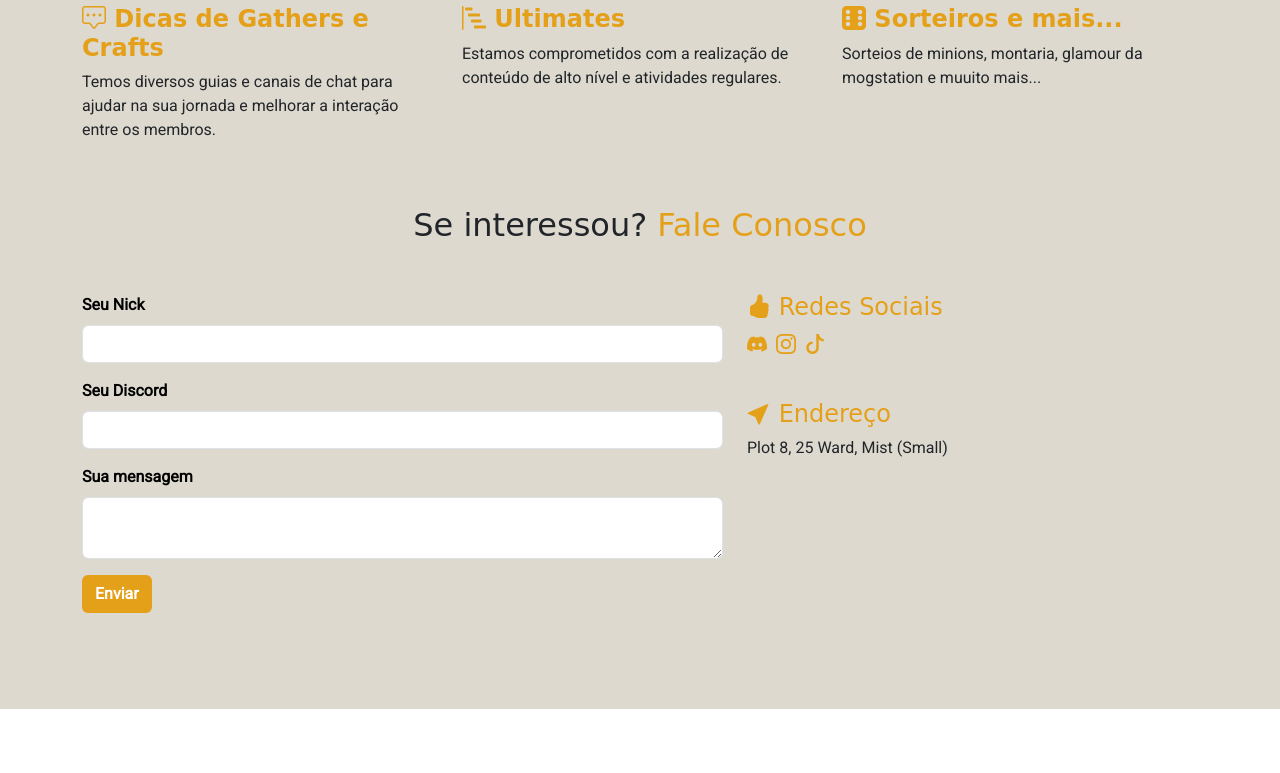
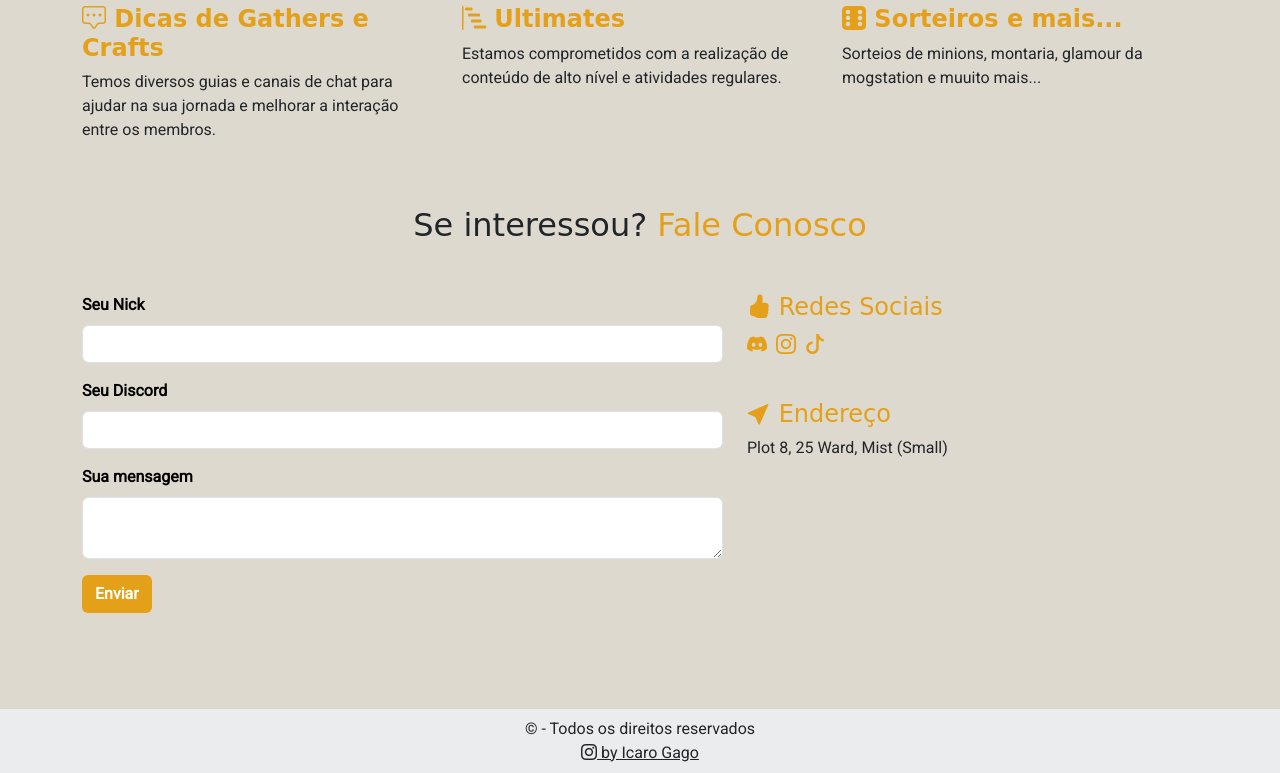
Before and after one commit to icarogago/projeto-hoopy, a plain HTML site: page index.html in a window 1280 px wide. Shown: the part 1746-2519 px from the top of the page. Before the commit the page ends 2455 px from the top, so only its background shows below. Drawn offline with nearby package versions, Linux system fonts and the light colour scheme; a web font is replaced by a local one.

Commit message:
add footer on page

```diff
--- a/index.html
+++ b/index.html
@@ -12,6 +12,7 @@
     <link rel="stylesheet" href="main.css">
 </head>
 <body>
+    <!-- Nav Bar Menu -->
     <header class="navbar navbar-expand-lg sticky-top p-4" id="cabecalho">
         <div class="container">
             <h1 class="navbar-brand m-0 section-title fs-3 fw-bold">
@@ -101,6 +102,7 @@
                 </div>
             </div>
         </section>
+        <!-- Seção Eventos -->
         <section id="eventos">
             <div class="container">
                 <div class="row">
@@ -123,7 +125,6 @@
                                     Progressão de Classes</h3>
                                 <p>
                                     Queremos membros que estejam animados para explorar tudo o que a nova expansão tem a oferecer, com dedicação e espírito de equipe.
-
                                 </p>
                             </div>
                             <div class="col-md-4">
@@ -167,6 +168,8 @@
                 </div>
             </div>
         </section>
+        <!-- Fim Seção Eventos -->
+        <!-- Seção Contato e Formulário -->
         <section id="contato" class="pt-5 pb-5">
             <div class="container">
                 <div class="row">
@@ -227,6 +230,16 @@
                 </div>
             </div>
         </section>
+        <footer class="bg-body-tertiary text-center text-lg-start">
+            <!-- Copyright -->
+            <div class="text-center p-2" style="background-color: rgba(0, 0, 0, 0.05);">
+                &copy - Todos os direitos reservados </br>
+                <a class="text-body" href="https://www.instagram.com/icarogago/">
+                    <i class="bi bi-instagram"></i>
+                    by Icaro Gago</a>
+            </div>
+            <!-- Copyright -->
+        </footer>
     </div>
 
 
```
